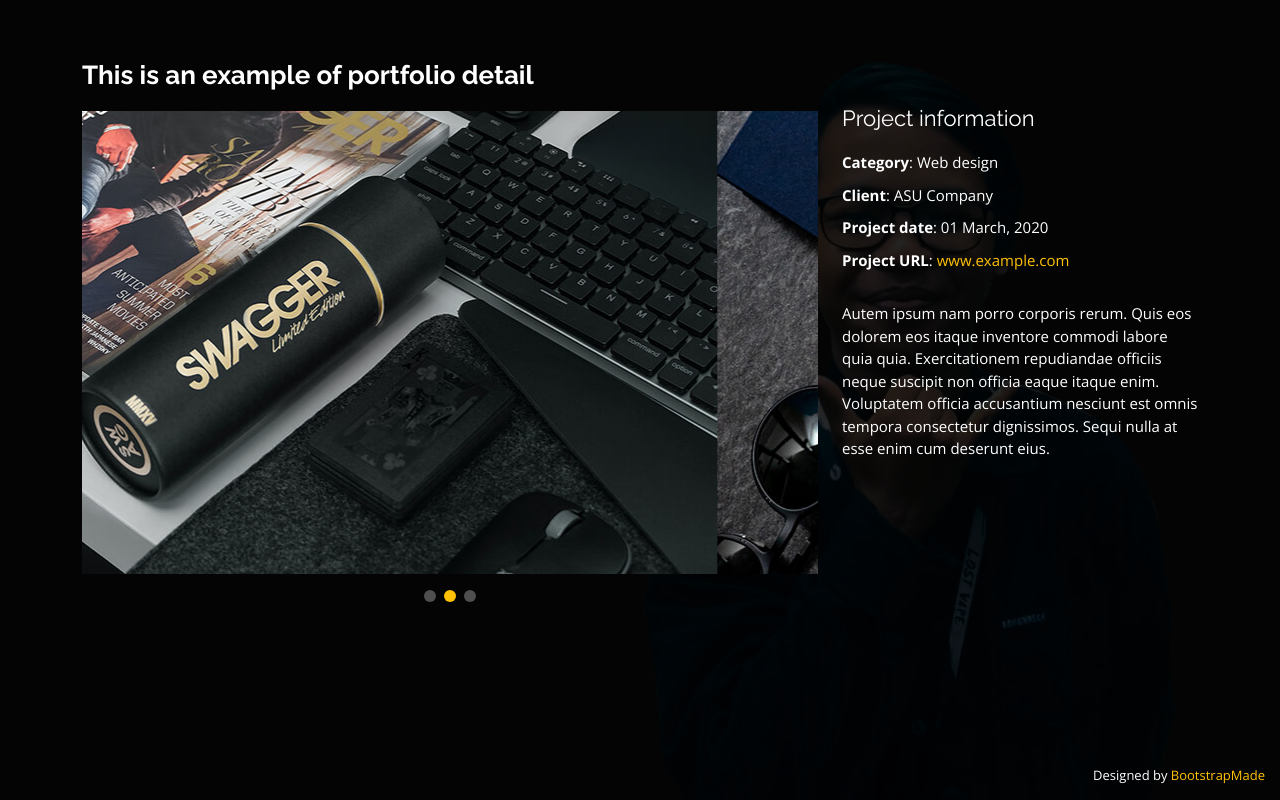
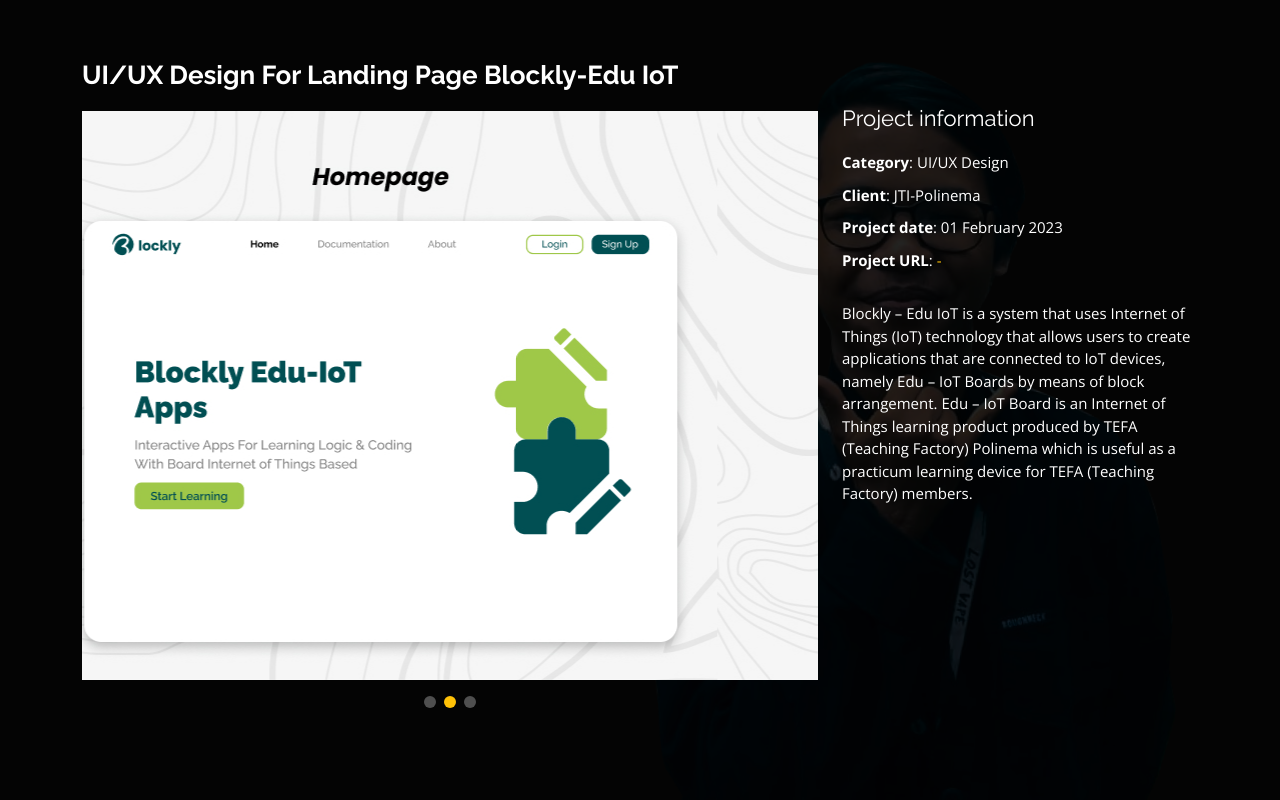
Before and after one commit to khoirulwhyd/khoirulwebportfolio, a plain HTML site: page portfolio-lpblockly.html in a window 1280 px wide. Drawn offline with nearby package versions, Linux system fonts and the light colour scheme.

Commit message:
add portfolio details

```diff
--- a/portfolio-detailsinau.html
+++ b/portfolio-lpblockly.html
@@ -5,7 +5,7 @@
     <meta charset="utf-8">
     <meta content="width=device-width, initial-scale=1.0" name="viewport">
 
-    <title>Portfolio Details - Personal Bootstrap Template</title>
+    <title>Portfolio Details - Landing Page Blockly</title>
     <meta content="" name="description">
     <meta content="" name="keywords">
 
@@ -48,47 +48,41 @@
                 <div class="row">
 
                     <div class="col-lg-8">
-                        <h2 class="portfolio-title">This is an example of portfolio detail</h2>
-
+                        <h2 class="portfolio-title">UI/UX Design For Landing Page Blockly-Edu IoT</h2>
                         <div class="portfolio-details-slider swiper">
                             <div class="swiper-wrapper align-items-center">
-
                                 <div class="swiper-slide">
-                                    <img src="assets/img/portfolio/portfolio-details-1.jpg" alt="">
+                                    <img src="assets/img/portfolio/detial/UIUX/blhome.jpg" alt="">
                                 </div>
-
                                 <div class="swiper-slide">
-                                    <img src="assets/img/portfolio/portfolio-details-2.jpg" alt="">
+                                    <img src="assets/img/portfolio/detial/UIUX/bldoc.jpg" alt="">
                                 </div>
-
                                 <div class="swiper-slide">
-                                    <img src="assets/img/portfolio/portfolio-details-3.jpg" alt="">
+                                    <img src="assets/img/portfolio/detial/UIUX/blab.jpg" alt="">
                                 </div>
-
                             </div>
                             <div class="swiper-pagination"></div>
                         </div>
-
                     </div>
-
                     <div class="col-lg-4 portfolio-info">
                         <h3>Project information</h3>
                         <ul>
-                            <li><strong>Category</strong>: Web design</li>
-                            <li><strong>Client</strong>: ASU Company</li>
-                            <li><strong>Project date</strong>: 01 March, 2020</li>
-                            <li><strong>Project URL</strong>: <a href="#">www.example.com</a></li>
+                            <li><strong>Category</strong>: UI/UX Design</li>
+                            <li><strong>Client</strong>: JTI-Polinema</li>
+                            <li><strong>Project date</strong>: 01 February 2023</li>
+                            <li><strong>Project URL</strong>: <a href="#">-</a></li>
                         </ul>
-
                         <p>
-                            Autem ipsum nam porro corporis rerum. Quis eos dolorem eos itaque inventore commodi labore
-                            quia quia. Exercitationem repudiandae officiis neque suscipit non officia eaque itaque enim.
-                            Voluptatem officia accusantium nesciunt est omnis tempora consectetur dignissimos. Sequi
-                            nulla at esse enim cum deserunt eius.
+                            Blockly – Edu IoT is a system that uses Internet of Things (IoT) technology that allows users to create applications
+                            that are connected to IoT devices, namely Edu – IoT Boards by means of block arrangement. Edu – IoT Board is an Internet
+                            of Things learning product produced by TEFA (Teaching Factory) Polinema which is useful as a practicum learning device
+                            for TEFA (Teaching Factory) members.
                         </p>
                     </div>
 
                 </div>
+
+
 
             </div>
         </div><!-- End Portfolio Details -->
@@ -100,7 +94,7 @@
         <!-- You can delete the links only if you purchased the pro version. -->
         <!-- Licensing information: https://bootstrapmade.com/license/ -->
         <!-- Purchase the pro version with working PHP/AJAX contact form: https://bootstrapmade.com/personal-free-resume-bootstrap-template/ -->
-        Designed by <a href="https://bootstrapmade.com/">BootstrapMade</a>
+        <!-- Designed by <a href="https://bootstrapmade.com/">BootstrapMade</a> -->
     </div>
 
     <!-- Vendor JS Files -->
```
Also changed, not shown: index.html (+1 -1 lines), portfolio-details.html (+2 -2 lines), assets/img/portfolio/detial/UIUX/blab.jpg (added), assets/img/portfolio/detial/UIUX/bldoc.jpg (added), assets/img/portfolio/detial/UIUX/blhome.jpg (added), assets/img/portfolio/detial/UIUX/lpblocklyy.jpg (added).
